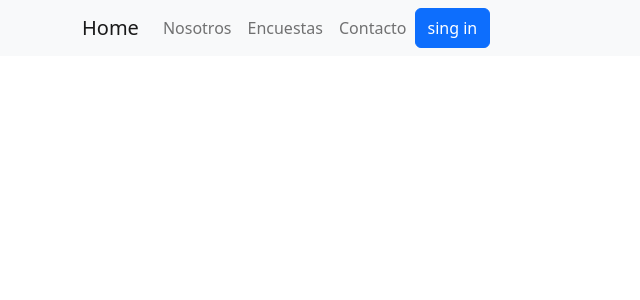
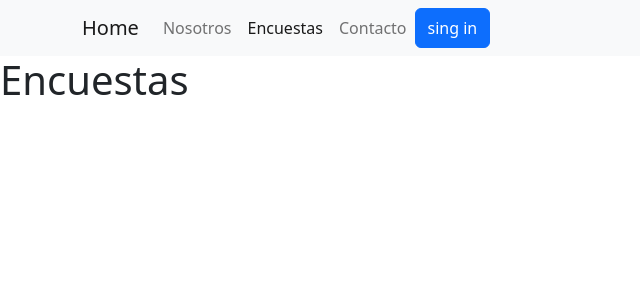
Before and after one commit to f-iturburu/Comision-23i-Proyecto-Modulo-4-Frontend, a React (Vite) app: page /surveys in a window 1280 px wide. Shown: the top 300 px of the page, without its empty margins (0-640 px from the left). Built offline with nearby package versions, Linux system fonts and the light colour scheme.

Commit message:
Fix: errores de ortografía

```diff
--- a/src/App.jsx
+++ b/src/App.jsx
@@ -1,6 +1,6 @@
 import React from "react";
 import { BrowserRouter, Routes, Route } from "react-router-dom";
-import Navegation from "./layouts/Navigation";
+import Navigation from "./layouts/Navigation";
 import About from "./views/about/About";
 import Contact from "./views/contact/Contact";
 import Home from "./views/home/Home";
@@ -12,12 +12,12 @@ import Surveys from "./views/surveys/Surveys";
 const App = () => {
   return (
     <BrowserRouter>
-      <Navegation/>
+      <Navigation/>
       <main>
        <Routes>
          <Route exact path="/" element= {<Home/>}/>
          <Route exact path="/about" element= {<About/>}/>
-         <Route exact path="/survays" element= {<Surveys/>}/>
+         <Route exact path="/surveys" element= {<Surveys/>}/>
          <Route exact path="/contact" element= {<Contact/>}/>
          <Route exact path="/login" element= {<Login/>}/>
          <Route exact path="/register" element= {<Register/>}/>
--- a/src/layouts/Navigation.jsx
+++ b/src/layouts/Navigation.jsx
@@ -6,7 +6,7 @@ import Navbar from 'react-bootstrap/Navbar';
 import { NavLink } from 'react-router-dom';
 
 
-const Navegation = () => {
+const Navigation = () => {
     return (
       <Navbar className='bg-light' expand="lg">
          <Container>
@@ -17,7 +17,7 @@ const Navegation = () => {
                 <NavLink className="nav-link" to="/about">
                     Nosotros
                 </NavLink>
-                <NavLink className="nav-link" to="/survays">
+                <NavLink className="nav-link" to="/surveys">
                     Encuestas
                 </NavLink>
                 <NavLink className="nav-link" to="/contact">
@@ -31,4 +31,4 @@ const Navegation = () => {
     );
 };
 
-export default Navegation;
+export default Navigation;
```
